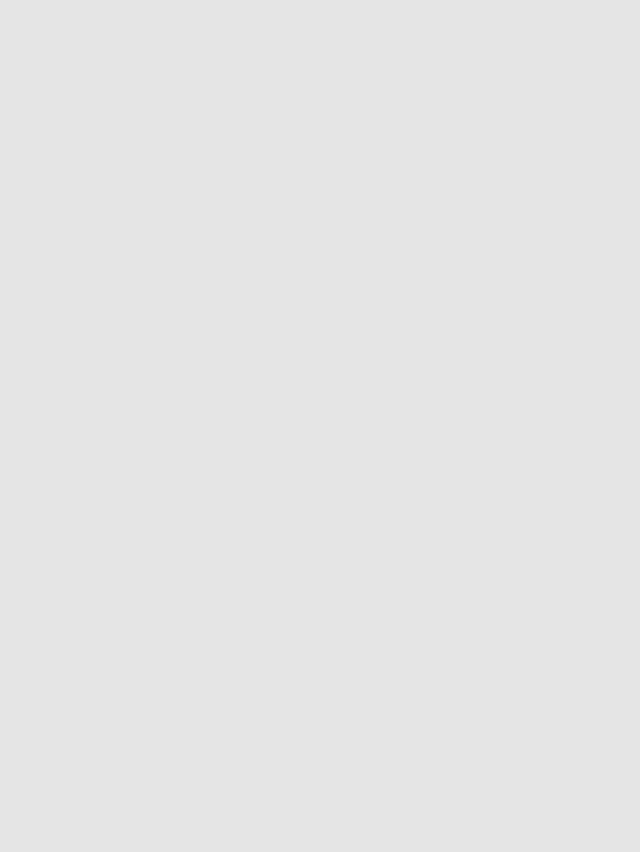
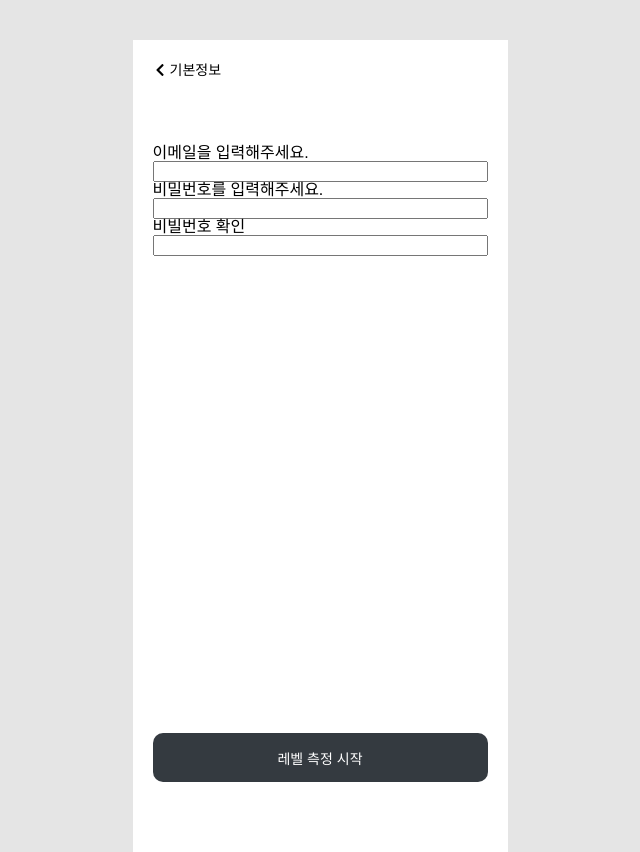
Before and after one commit to a-happy-dev-day/yanawa-mvp, a React (Create React App) app in the folder frontend/: page /register in a window 1280 px wide. Before the commit this address had no page. Shown: the whole page, without its empty margins (320-960 px from the left). Before the commit the page ends 800 px from the top, so only its background shows below. Built offline with nearby package versions, Linux system fonts and the light colour scheme; a web font is replaced by a local one.

Commit message:
회원가입정보 leverresult page로 전달

```diff
--- a/frontend/src/App.js
+++ b/frontend/src/App.js
@@ -8,6 +8,8 @@ import LevelYearPage from "./pages/LevelYearPage.js";
 import LevelResultPage from "./pages/LevelResultPage.js";
 import SplashPage from "./pages/SplashPage.js";
 import LoginPage from "./pages/LoginPage";
+import RegisterPage from "./pages/RegisterPage";
+import NicknamePage from "./pages/NicknamePage";
 
 function App() {
   return (
@@ -20,6 +22,8 @@ function App() {
         <Route path='/levelyear' element={<LevelYearPage />} />
         <Route path='/levelcheck' element={<LevelCheckPage />} />
         <Route path='/levelresult' element={<LevelResultPage />} />
+        <Route path='/register' element={<RegisterPage />} />
+        <Route path='/nickname' element={<NicknamePage />} />
       </Routes>
     </div>
   );
--- a/frontend/src/pages/HobbyChoicePage.js
+++ b/frontend/src/pages/HobbyChoicePage.js
@@ -1,9 +1,10 @@
 import React, { useState } from "react";
 import styled from "styled-components";
 import { FaChevronLeft } from "react-icons/fa";
-import { useNavigate } from "react-router-dom";
+import { useLocation, useNavigate } from "react-router-dom";
 
 const HobbyChoicePage = () => {
+  const location = useLocation();
   const navigate = useNavigate();
   const [activeButton, setActiveButton] = useState(1);
 
@@ -30,6 +31,10 @@ const HobbyChoicePage = () => {
     setActiveButton(!checked);
   };
 
+  const onClickHandler = () => {
+    navigate("/levelyear", { state: location.state });
+  };
+
   return (
     <Wrapper>
       <Header>
@@ -52,10 +57,7 @@ const HobbyChoicePage = () => {
         ))}
       </form>
 
-      <NextButton
-        disabled={activeButton}
-        onClick={() => navigate("/levelyear")}
-      >
+      <NextButton disabled={activeButton} onClick={onClickHandler}>
         레벨 측정 시작
       </NextButton>
     </Wrapper>
--- a/frontend/src/pages/LevelCheckPage.js
+++ b/frontend/src/pages/LevelCheckPage.js
@@ -1,7 +1,7 @@
 import React, { useState, useRef } from "react";
 import styled from "styled-components";
 import { FaChevronLeft } from "react-icons/fa";
-import { createSearchParams, useNavigate } from "react-router-dom";
+import { useLocation, useNavigate } from "react-router-dom";
 import { LevelCheckData } from "../assets/data/levelcheckdata";
 
 const LevelCheckPage = () => {
@@ -10,6 +10,7 @@ const LevelCheckPage = () => {
   const [levelScore, setLevelScore] = useState(0);
   const levelScoreTotal = useRef(0);
   const navigate = useNavigate();
+  const location = useLocation();
 
   const changeHandler = (checked, grade) => {
     setActiveButton(!checked);
@@ -37,11 +38,15 @@ const LevelCheckPage = () => {
     if (LevelCheckData.length !== levelCheckNum + 1) {
       setLevelCheckNum(levelCheckNum + 1);
     } else {
-      navigate({
-        pathname: "/levelresult",
-        search: `?${createSearchParams({
+      navigate("/levelresult", {
+        state: {
+          email: location.state.email,
+          password: location.state.password,
+          sex: location.state.sex,
+          birth: location.state.birth,
+          nickname: location.state.nickname,
           level: level,
-        })}`,
+        },
       });
     }
   };
--- a/frontend/src/pages/LevelResultPage.js
+++ b/frontend/src/pages/LevelResultPage.js
@@ -1,13 +1,15 @@
 import React from "react";
 import styled from "styled-components";
 import { FaChevronLeft } from "react-icons/fa";
-import { useNavigate, useSearchParams } from "react-router-dom";
+import { useLocation, useNavigate } from "react-router-dom";
 import { resultData } from "../assets/data/resultdata";
 
 const LevelResultPage = () => {
   const navigate = useNavigate();
-  const [searchParams] = useSearchParams();
-  const level = searchParams.get("level");
+  const location = useLocation();
+  const level = location.state.level;
+
+  console.log(location.state);
 
   return (
     <div>
@@ -18,7 +20,7 @@ const LevelResultPage = () => {
         </Header>
         <Main>
           <MainTitle>
-            테린이 님의
+            {location.state.nickname} 님의
             <br />
             {resultData[level - 1].level}
           </MainTitle>
--- a/frontend/src/pages/LevelYearPage.js
+++ b/frontend/src/pages/LevelYearPage.js
@@ -1,18 +1,24 @@
 import React, { useState } from "react";
 import styled from "styled-components";
 import { FaChevronLeft } from "react-icons/fa";
-import { useNavigate } from "react-router-dom";
+import { useLocation, useNavigate } from "react-router-dom";
 
 const LevelYearPage = () => {
   const navigate = useNavigate();
+  const location = useLocation();
   const [activeButton, setActiveButton] = useState(1);
 
+  console.log(location);
   const changeHandler = (value) => {
     if (value.length > 0) {
       setActiveButton(0);
     } else {
       setActiveButton(1);
     }
+  };
+
+  const onClickHandler = () => {
+    navigate("/levelcheck", { state: location.state });
   };
 
   return (
@@ -33,10 +39,7 @@ const LevelYearPage = () => {
         ></Input>
       </form>
 
-      <NextButton
-        disabled={activeButton}
-        onClick={() => navigate("/levelcheck")}
-      >
+      <NextButton disabled={activeButton} onClick={onClickHandler}>
         다음으로 (1/5)
       </NextButton>
     </Wrapper>
--- a/frontend/src/pages/LoginPage.js
+++ b/frontend/src/pages/LoginPage.js
@@ -14,7 +14,7 @@ const LoginPage = () => {
         점점 내 레벨을 업 해보세요!
       </Title>
 
-      <SignLink href='./Resister'>회원가입</SignLink>
+      <SignLink href='./register'>회원가입</SignLink>
       <form>
         <Input placeholder='아이디' />
         <Input placeholder='비밀번호' />
--- /dev/null
+++ b/frontend/src/pages/RegisterPage.js
@@ -0,0 +1,238 @@
+import React, { useState } from "react";
+import styled from "styled-components";
+import { FaChevronLeft } from "react-icons/fa";
+import { useNavigate } from "react-router-dom";
+
+const RegisterPage = () => {
+  const navigate = useNavigate();
+  const [activeButton, setActiveButton] = useState(0);
+  const [email, setEmail] = useState("");
+  const [password, setPassword] = useState("");
+  const [confirmPassword, setConfirmPassword] = useState("");
+  const [registerStep, setRegisterStep] = useState(0);
+  const [nickname, setNickname] = useState("");
+  const [sex, setSex] = useState("");
+  const [birth, setBirth] = useState("");
+
+  const onChangeEmailHandler = (Event) => {
+    setEmail(Event.currentTarget.value);
+  };
+
+  const onChangePasswordHandler = (Event) => {
+    setPassword(Event.currentTarget.value);
+  };
+
+  const onChangeConfirmPassworHandler = (Event) => {
+    setConfirmPassword(Event.currentTarget.value);
+  };
+
+  const onChangeNicknameHandler = (Event) => {
+    setNickname(Event.currentTarget.value);
+  };
+
+  const onChangeSexHandler = (Event) => {
+    setSex(Event.currentTarget.value);
+  };
+
+  const onChangeBirthHandler = (Event) => {
+    setBirth(Event.currentTarget.value);
+    console.log(Event.currentTarget.value);
+  };
+
+  const onClickHandler = () => {
+    if (registerStep < 3) {
+      setRegisterStep(registerStep + 1);
+    } else {
+      navigate("/hobbychoice", {
+        state: {
+          email: email,
+          password: password,
+          sex: sex,
+          birth: birth,
+          nickname: nickname,
+        },
+      });
+    }
+  };
+
+  if (registerStep === 0) {
+    return (
+      <Wrapper>
+        <Header>
+          <FaChevronLeft style={{ paddingRight: "3px" }} /> 기본정보
+        </Header>
+        <form style={{ display: "flex", flexDirection: "column" }}>
+          <label htmlFor='email'>이메일을 입력해주세요.</label>
+          <input
+            id='email'
+            type='email'
+            value={email}
+            onChange={onChangeEmailHandler}
+          ></input>
+          <label htmlFor='password'>비밀번호를 입력해주세요.</label>
+          <input
+            id='password'
+            type='password'
+            value={password}
+            onChange={onChangePasswordHandler}
+          ></input>
+          <label htmlFor='confirmPassword'>비빌번호 확인</label>
+          <input
+            id='confirmPassword'
+            type='password'
+            value={confirmPassword}
+            onChange={onChangeConfirmPassworHandler}
+          ></input>
+        </form>
+        <NextButton disabled={activeButton} onClick={onClickHandler}>
+          레벨 측정 시작
+        </NextButton>
+      </Wrapper>
+    );
+  } else if (registerStep === 1) {
+    return (
+      <Wrapper>
+        <Header>
+          <FaChevronLeft style={{ paddingRight: "3px" }} /> 기본정보
+        </Header>
+        <form style={{ display: "flex", flexDirection: "column" }}>
+          <label htmlFor='nickname'>닉네임을 입력해주세요!</label>
+          <input
+            id='nickname'
+            type='text'
+            value={nickname}
+            onChange={onChangeNicknameHandler}
+          ></input>
+        </form>
+        <NextButton disabled={activeButton} onClick={onClickHandler}>
+          레벨 측정 시작
+        </NextButton>
+      </Wrapper>
+    );
+  } else if (registerStep === 2) {
+    return (
+      <Wrapper>
+        <Header>
+          <FaChevronLeft style={{ paddingRight: "3px" }} /> 기본정보
+        </Header>
+        <form style={{ display: "flex", flexDirection: "column" }}>
+          <label htmlFor='sex'>성별을 선택해 주세요!</label>
+          <input
+            id='male'
+            type='radio'
+            name='sex'
+            value='남성'
+            onChange={onChangeSexHandler}
+          ></input>
+          <label htmlFor='male'>남성</label>
+          <input
+            id='female'
+            type='radio'
+            name='sex'
+            value='여성'
+            onChange={onChangeSexHandler}
+          ></input>
+          <label htmlFor='female'>여성</label>
+        </form>
+        <NextButton disabled={activeButton} onClick={onClickHandler}>
+          레벨 측정 시작
+        </NextButton>
+      </Wrapper>
+    );
+  } else if (registerStep === 3) {
+    return (
+      <Wrapper>
+        <Header>
+          <FaChevronLeft style={{ paddingRight: "3px" }} /> 기본정보
+        </Header>
+        <form style={{ display: "flex", flexDirection: "column" }}>
+          <label htmlFor='birth'>생년월일을 알려주세요!</label>
+          <input
+            id='birth'
+            type='date'
+            value={birth}
+            onChange={onChangeBirthHandler}
+            placeholder='YYYY/MM/DD'
+          ></input>
+        </form>
+        <NextButton disabled={activeButton} onClick={onClickHandler}>
+          레벨 측정 시작
+        </NextButton>
+      </Wrapper>
+    );
+  }
+};
+
+export default RegisterPage;
+
+const Wrapper = styled.div`
+  position: relative;
+  font-family: "Noto Sans KR", sans-serif;
+  box-sizing: border-box;
+  background-color: #fff;
+  width: 375px;
+  height: 812px;
+  margin-top: 40px;
+  padding: 0 20px 0;
+`;
+
+const Header = styled.header`
+  padding: 22px 0 22px;
+  font-size: 14px;
+  line-height: 1.2;
+  margin-bottom: 44px;
+  display: flex;
+  align-items: center;
+`;
+
+const Title = styled.div`
+  font-size: 12px;
+  color: rgba(112, 112, 112, 1);
+  margin-bottom: 44px;
+`;
+
+const Label = styled.label`
+  display: block;
+  text-align: center;
+  background-color: transparent;
+  cursor: pointer;
+  border: 1px solid rgba(68, 68, 68, 1);
+  font-size: 14px;
+  font-family: inherit;
+  padding: 14px 0 13px;
+  border-radius: 22px;
+  margin-bottom: 10px;
+  &:hover {
+    background-color: rgba(0, 39, 253, 1);
+    color: #fff;
+  }
+`;
+
+const Input = styled.input`
+  display: none;
+  &:checked + ${Label} {
+    background-color: rgba(0, 39, 253, 1);
+    color: #fff;
+  }
+`;
+
+const NextButton = styled.button`
+  position: absolute;
+  bottom: 70px;
+  left: 20px;
+  width: 335px;
+  background-color: transparent;
+  cursor: pointer;
+  border: none;
+  background-color: rgba(52, 58, 64, 1);
+  font-size: 14px;
+  font-family: inherit;
+  padding: 15px 0 14px;
+  border-radius: 10px;
+  color: #fff;
+  margin-top: 324px;
+  transition: all 0.7s ease;
+  &:disabled {
+    background-color: #999;
+  }
+`;
```
Also changed, not shown: frontend/src/context/registerData.js (added, +46 -0 lines).
